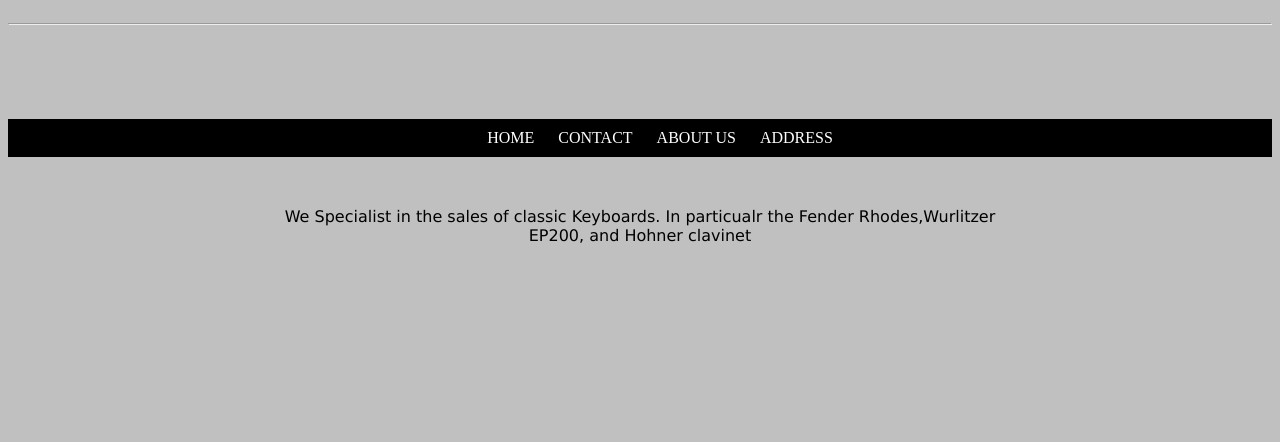
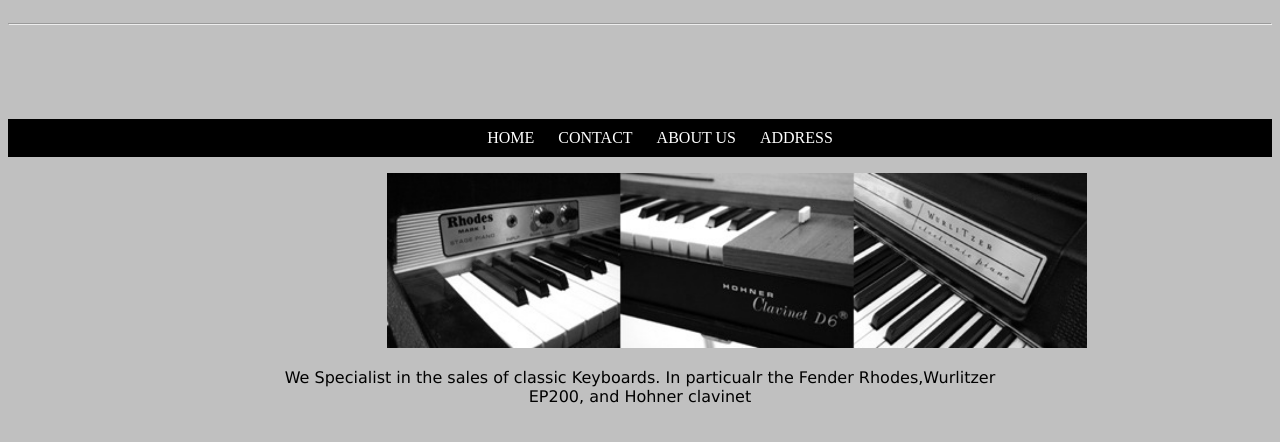
Before and after one commit to Faiz-Rehman2/Simple-page, a plain HTML site: page index.html in a window 1280 px wide. Shown: the part 142-584 px from the top of the page. Drawn offline with Linux system fonts and the light colour scheme.

Commit message:
index.html

```diff
--- a/index.html
+++ b/index.html
@@ -19,7 +19,7 @@
         <li>HOME</li> <li>CONTACT</li> <li>ABOUT US</li> <li>ADDRESS</li>
     </ul>
 
-<nav><img src="./024-01-11 at 17.59.31_642c2071.jpg" alt=""></nav>
+<nav><img src="./image.jpg" alt=""></nav>
 <footer> <p>
 
     We Specialist in the sales of classic Keyboards. In particualr the Fender Rhodes,Wurlitzer <br> EP200, and Hohner clavinet
```
